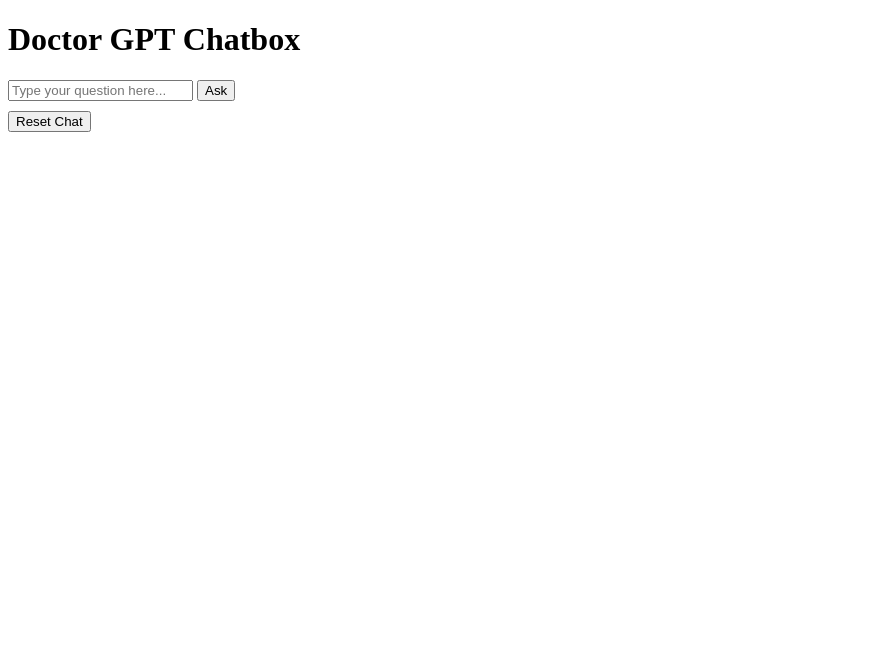
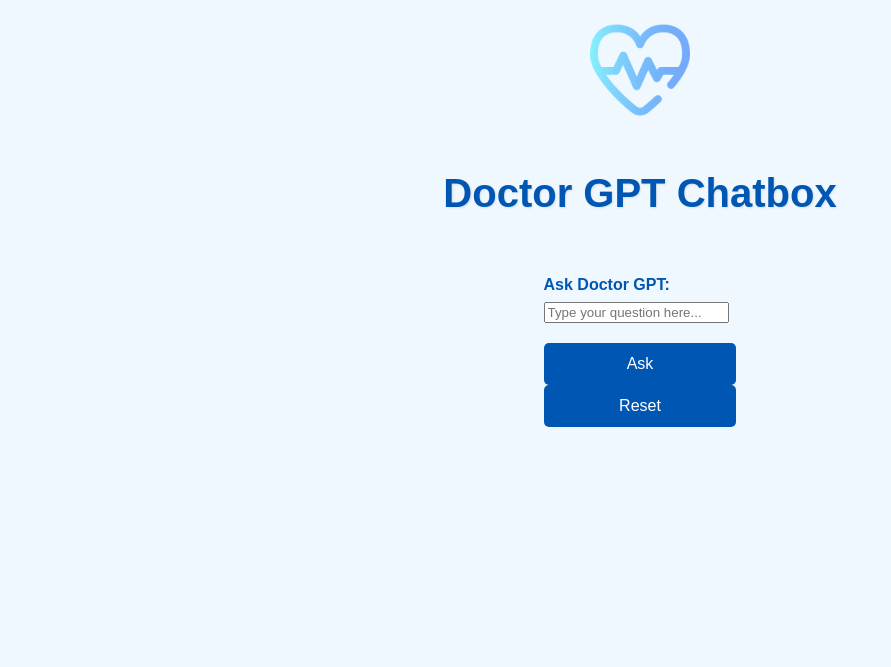
Before and after one commit to hiderrick/MedScan, a Flask app: page /chatbox in a window 1280 px wide. Shown: the top 667 px of the page, without its empty margins (0-891 px from the left). Before the commit the page ends 132 px from the top, so only its background shows below. Run offline with Flask 3, Linux system fonts and the light colour scheme.

Commit message:
Update chatbox.html

```diff
--- a/templates/chatbox.html
+++ b/templates/chatbox.html
@@ -2,20 +2,28 @@
 <html lang="en">
 <head>
   <meta charset="UTF-8" />
+  <meta name="viewport" content="width=device-width, initial-scale=1.0">
   <title>Doctor GPT Chatbox</title>
-
+  <link rel="stylesheet" href="{{ url_for('static', filename='main.css') }}">
 </head>
 <body>
+  <div class="logo-container">
+    <img src="{{ url_for('static', filename='daily-health-app.png') }}" alt="Logo">
+  </div>
+
+  <h1>Doctor GPT Chatbox</h1>
+
   <div class="chat-container">
-    <h1>Doctor GPT Chatbox</h1>
     <div id="chatBox" class="chat-box"></div>
 
-    <div class="input-box">
+    <div class="input-container">
+      <label for="question">Ask Doctor GPT:</label>
       <input type="text" id="question" placeholder="Type your question here..." />
+    </div>
+
+    <div class="chat-buttons">
       <button onclick="askQuestion()">Ask</button>
-    </div>
-    <div style="margin-top: 10px;">
-      <button onclick="resetChat()">Reset Chat</button>
+      <button onclick="resetChat()">Reset</button>
     </div>
   </div>
 
@@ -39,7 +47,7 @@
         const response = await fetch("/chat", {
           method: "POST",
           headers: { "Content-Type": "application/json" },
-          body: JSON.stringify({ message: question }),  // Updated key to 'message'
+          body: JSON.stringify({ message: question }),
         });
 
         if (!response.ok) {
@@ -48,7 +56,7 @@
 
         const data = await response.json();
 
-        if (data.response) {  // Updated key to 'response'
+        if (data.response) {
           const botMsg = document.createElement("div");
           botMsg.className = "message bot-message";
           botMsg.textContent = `Doctor GPT: ${data.response}`;
```
